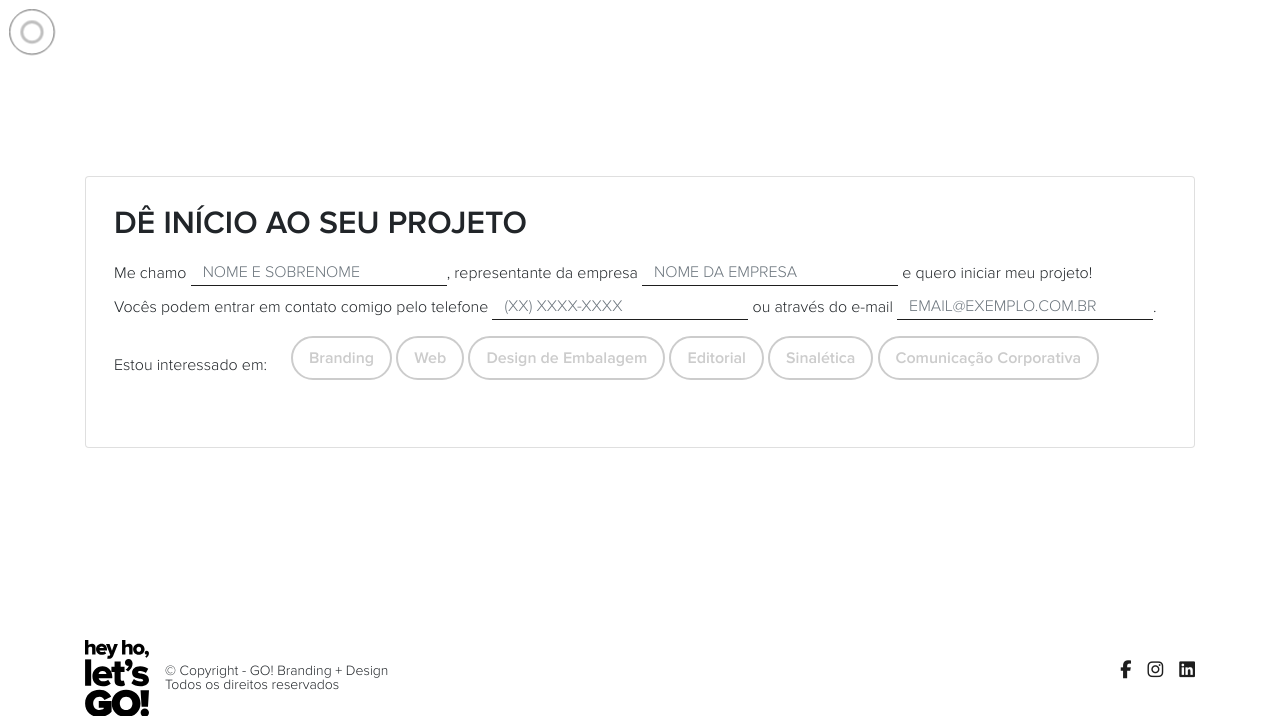
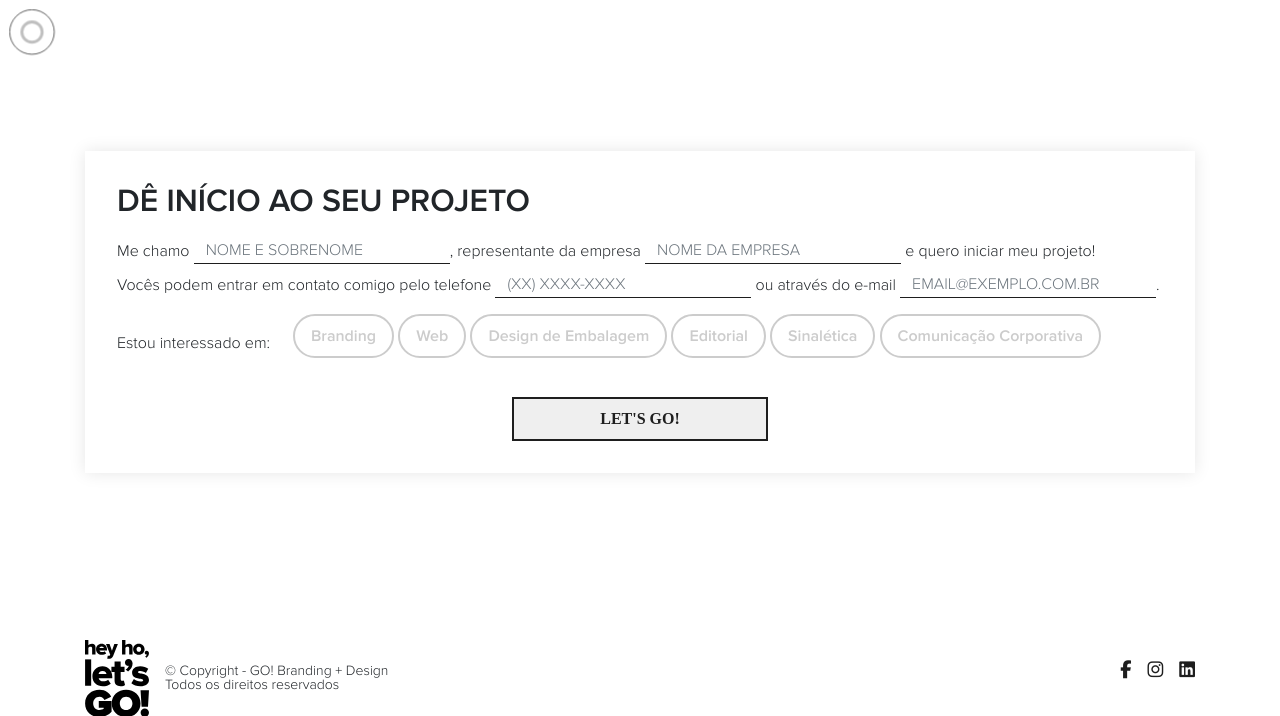
Before and after one commit to GO-Sites/go, a PHP site: page /contact.php in a window 1280 px wide. Shown: the part 104-820 px from the top of the page. Run offline with PHP 8.4, Linux system fonts and the light colour scheme; some libraries are stand-ins or nearby versions.

Commit message:
Internal pages

```diff
--- a/contact.php
+++ b/contact.php
@@ -26,6 +26,7 @@
                                     <input type="checkbox" id="check6" class="checkbox" /><label for="check6" class="label-check">Comunicação Corporativa</label>
                                 </div>
                             </div>
+                            <button type="submit" class="button">Let's GO!</button>
                         </form>
                     </div>
                 </div>
--- a/css/_footer.scss
+++ b/css/_footer.scss
@@ -10,6 +10,9 @@
             margin: 0;
             line-height: 1;
             margin-left: 16px;
+            @include mobile {
+                display: none;
+            }
         }
         .logo-footer {
             width: 64px;
--- a/css/main.css
+++ b/css/main.css
@@ -89,6 +89,12 @@
   margin: 0;
   line-height: 1;
   margin-left: 16px;
+}
+
+@media screen and (max-width: 576px) {
+  .footer .footer-brand .copy {
+    display: none;
+  }
 }
 
 .footer .footer-brand .logo-footer {
@@ -865,9 +871,20 @@
           align-items: center;
 }
 
+@media screen and (max-width: 576px) {
+  .contact {
+    height: auto;
+    padding: 16px 0;
+  }
+}
+
 .contact .card {
-  padding: 8px;
+  padding: 12px;
   font-family: "Proxima Nova Lt";
+  border-radius: 0;
+  border: none;
+  -webkit-box-shadow: 0 0 16px rgba(0, 0, 0, 0.1);
+          box-shadow: 0 0 16px rgba(0, 0, 0, 0.1);
 }
 
 .contact .title {
@@ -903,6 +920,12 @@
   text-transform: uppercase;
 }
 
+@media screen and (max-width: 576px) {
+  .contact .form-control {
+    width: auto;
+  }
+}
+
 .contact .checkbox {
   display: none;
 }
@@ -933,6 +956,7 @@
   z-index: -1;
   -webkit-transform: scale(0);
   transform: scale(0);
+  border-radius: 24px;
 }
 
 .contact .checkbox:checked + .label-check {
@@ -952,6 +976,54 @@
   padding: 8px 0;
 }
 
+.contact .button {
+  color: #1e1e1e;
+  text-decoration: none;
+  text-transform: uppercase;
+  border: 2px solid #1e1e1e;
+  padding: 8px 32px;
+  font-family: "Proxima Nova";
+  position: relative;
+  display: block;
+  margin: 0 auto;
+  width: 256px;
+  text-align: center;
+  font-weight: bold;
+  -webkit-transition: all .2s ease-in;
+  transition: all .2s ease-in;
+  z-index: 0;
+}
+
+.contact .button::after {
+  content: " ";
+  width: 0%;
+  height: 100%;
+  background-color: #b80000;
+  position: absolute;
+  top: 0;
+  left: 0;
+  -webkit-transition: all .2s ease-in;
+  transition: all .2s ease-in;
+  z-index: -1;
+}
+
+.contact .button:hover {
+  color: #fff;
+  text-decoration: none;
+  border-color: #b80000;
+}
+
+.contact .button:hover::after {
+  width: 100%;
+}
+
+@media screen and (max-width: 576px) {
+  .contact .button {
+    width: 100%;
+    background-color: transparent;
+  }
+}
+
 /* ----------------------------------------------
  * Generated by Animista on 2019-6-6 17:1:46
  * w: http://animista.net, t: @cssanimista
@@ -965,7 +1037,10 @@
   0% {
     -webkit-transform: scale(0);
     transform: scale(0);
-    opacity: 1;
+    opacity: 0;
+  }
+  50% {
+    opacity: 0.5;
   }
   100% {
     -webkit-transform: scale(1);
@@ -978,7 +1053,10 @@
   0% {
     -webkit-transform: scale(0);
     transform: scale(0);
-    opacity: 1;
+    opacity: 0;
+  }
+  50% {
+    opacity: 0.5;
   }
   100% {
     -webkit-transform: scale(1);
--- a/css/pages/_contact.scss
+++ b/css/pages/_contact.scss
@@ -3,9 +3,16 @@
     height: 78vh;
     display: flex;
     align-items: center;
+    @include mobile {
+        height: auto;
+        padding: 16px 0;
+    }
     .card {
-        padding: 8px;
+        padding: 12px;
         font-family: $default-font-lt;
+        border-radius: 0;
+        border: none;
+        box-shadow: 0 0 16px rgba($color: #000000, $alpha: 0.1);
     }
     .title {
         font-weight: bold;
@@ -24,6 +31,9 @@
         &::placeholder {
             text-transform: uppercase;
 
+        }
+        @include mobile {
+            width: auto;
         }
     }
     .checkbox {
@@ -57,6 +67,7 @@
             z-index: -1;
             -webkit-transform: scale(0);
             transform: scale(0);
+            border-radius: 24px;
         }
     }
     .checkbox:checked + .label-check{
@@ -64,12 +75,56 @@
         color: #fff;
         &::after {
             -webkit-animation: scale-in-center 0.5s cubic-bezier(0.215, 0.610, 0.355, 1.000) both;
-	        animation: scale-in-center 0.5s cubic-bezier(0.215, 0.610, 0.355, 1.000) both;
+            animation: scale-in-center 0.5s cubic-bezier(0.215, 0.610, 0.355, 1.000) both;
+
         }
     }
     .services {
         align-items: center;
         padding: 8px 0;
+    }
+
+    .button {
+        color: $grey;
+        text-decoration: none;
+        text-transform: uppercase;
+        border: 2px solid $grey;
+        padding: 8px 32px;
+        font-family: "Proxima Nova";
+        position: relative;
+        display: block;
+        margin: 0 auto;
+        width: 256px;
+        text-align: center;
+        font-weight: bold;
+        -webkit-transition: all .2s ease-in;
+        -moz-transition: all .2s ease-in;
+        -o-transition: all .2s ease-in;
+        transition: all .2s ease-in;
+        z-index: 0;
+        &::after {
+            content: " ";
+            width: 0%;
+            height: 100%;
+            background-color: $red;
+            position: absolute;
+            top: 0;
+            left: 0;
+            transition: all .2s ease-in;
+            z-index: -1;
+        }
+        &:hover {
+            color: #fff;
+            text-decoration: none;
+            border-color: $red;
+            &::after {
+                width: 100%;
+            }
+        }
+        @include mobile {
+            width: 100%;
+            background-color: transparent;
+        }
     }
 }
 
@@ -87,7 +142,10 @@
     0% {
       -webkit-transform: scale(0);
               transform: scale(0);
-      opacity: 1;
+      opacity: 0;
+    }
+    50% {
+        opacity: 0.5;
     }
     100% {
       -webkit-transform: scale(1);
@@ -99,7 +157,10 @@
     0% {
       -webkit-transform: scale(0);
               transform: scale(0);
-      opacity: 1;
+      opacity: 0;
+    }
+    50% {
+        opacity: 0.5;
     }
     100% {
       -webkit-transform: scale(1);
--- a/header.php
+++ b/header.php
@@ -18,7 +18,7 @@
                     <a class="nav-item nav-link" href="index.php">O que fizemos</a>
                     <a class="nav-item nav-link" href="services.php">O que fazemos</a>
                     <a class="nav-item nav-link" href="where.php">Onde estamos</a>
-                    <a class="nav-item nav-link" href="#">Fale conosco</a>
+                    <a class="nav-item nav-link" href="contact.php">Fale conosco</a>
                 </div>
             </div>
         </div>
```
Also changed, not shown: assets/icons/go!.png (added), assets/icons/go!.svg (added), assets/icons/hey.png (added), assets/icons/hey.svg (added), assets/icons/ho.png (added), assets/icons/ho.svg (added), assets/icons/lets.png (added), assets/icons/lets.svg (added), 1 other file.
